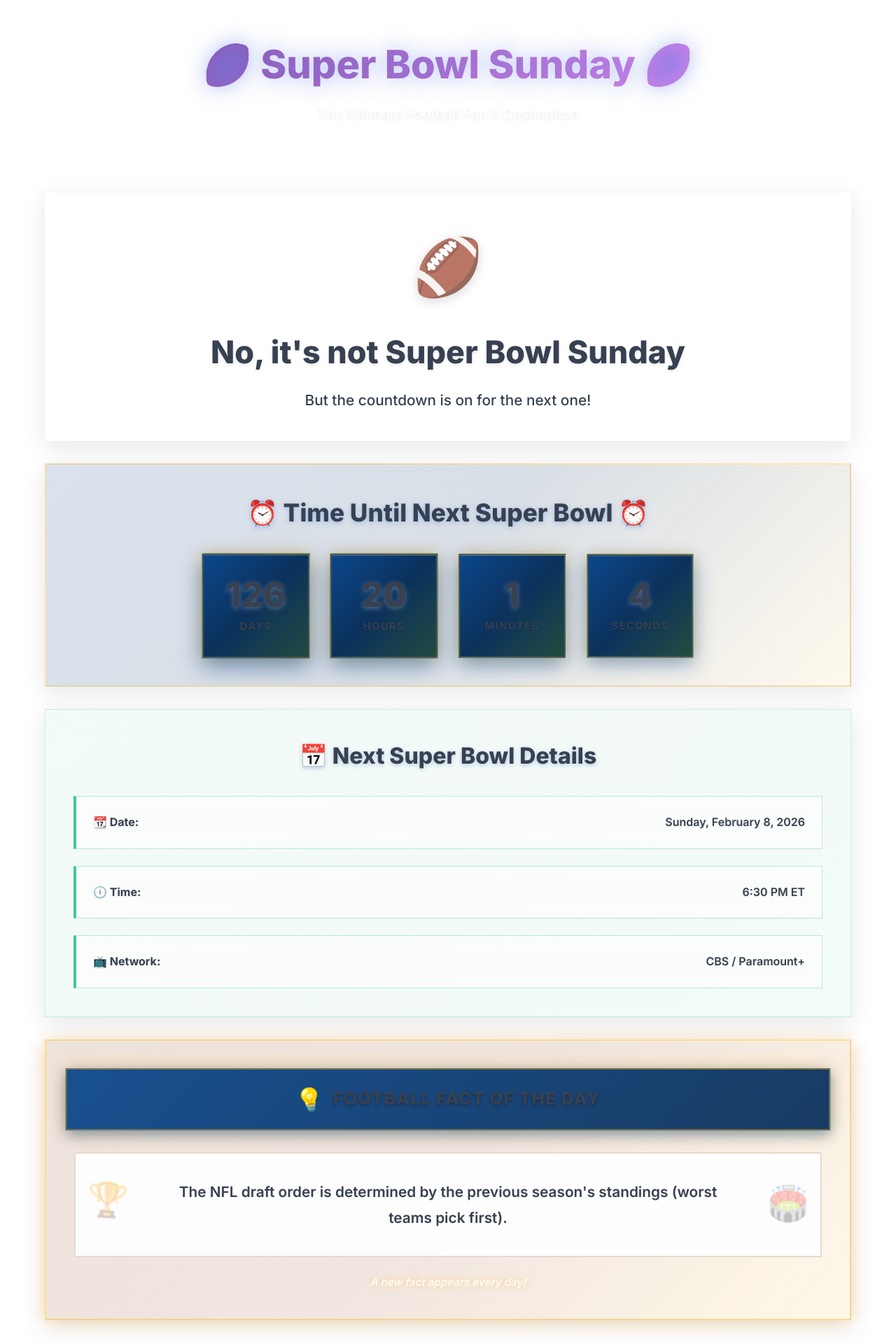
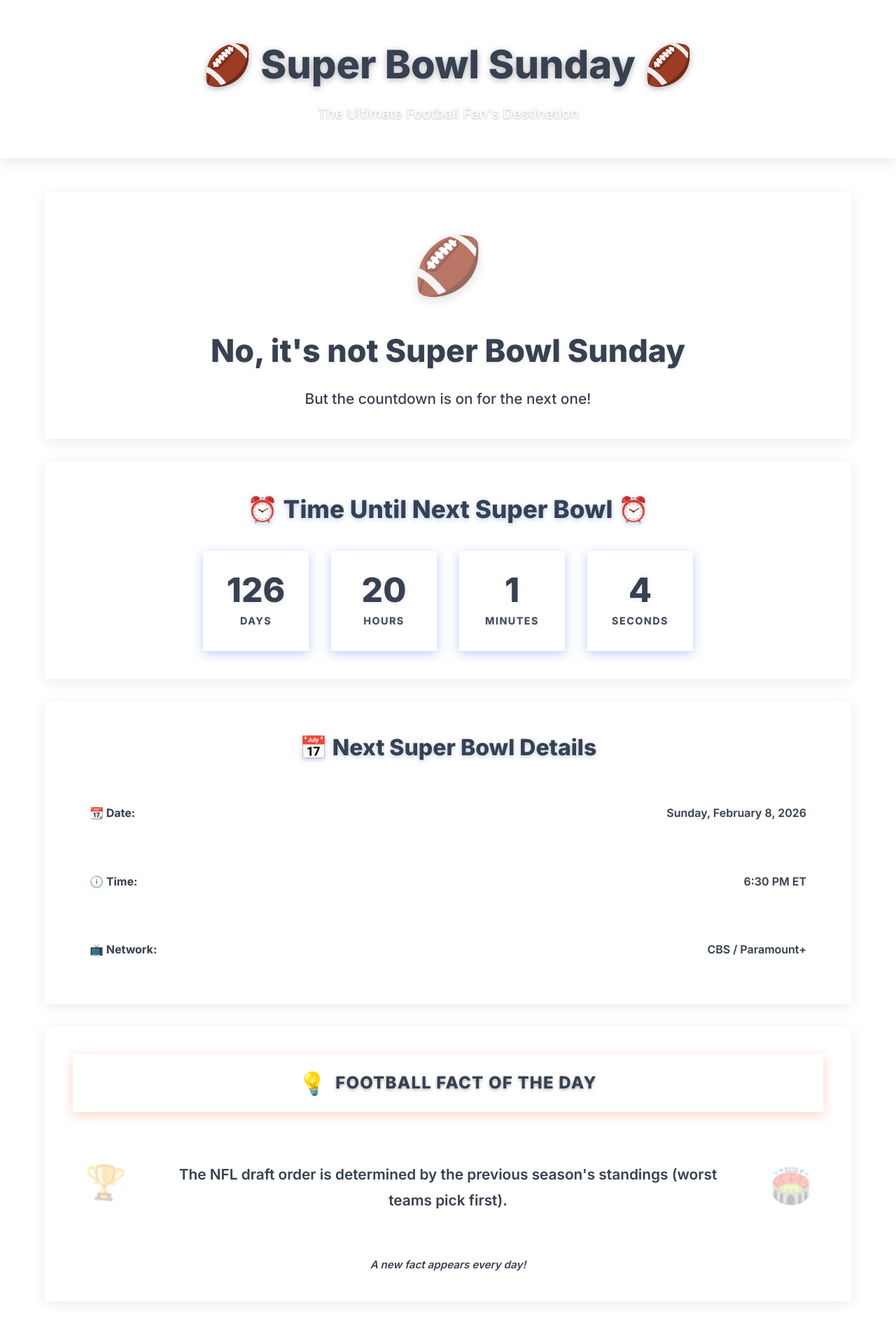
Before and after one commit to natechoiniere/nfl-zone, an Angular app: page / in a window 1280 px wide. Shown: the top 1920 px of the page at 70% size. Built offline with nearby package versions, Linux system fonts and the light colour scheme.

Commit message:
Readability

```diff
--- a/src/app/app.css
+++ b/src/app/app.css
@@ -1,20 +1,19 @@
 /* Modern Football-Themed CSS Variables */
 :root {
-  --football-green: #0d3b2e;
-  --football-green-light: #1a5f47;
-  --football-brown: #8b4513;
-  --football-brown-light: #a0522d;
-  --football-field: #2d5016;
-  --enzone-blue: #003f87;
-  --enzone-gold: #ffb81c;
+  --football-green: #1a472a;
+  --football-green-light: #2d7a4d;
+  --football-orange: #ff6b35;
+  --football-orange-light: #ff8c61;
+  --football-navy: #1a237e;
+  --football-blue: #2962ff;
 
-  --primary-color: #003f87;
-  --primary-light: #0066cc;
-  --primary-dark: #002855;
-  --success-color: #059669;
-  --success-light: #10b981;
-  --warning-color: #ffb81c;
-  --danger-color: #dc2626;
+  --primary-color: #2962ff;
+  --primary-light: #5e92f3;
+  --primary-dark: #1a237e;
+  --success-color: #10b981;
+  --success-light: #34d399;
+  --accent-orange: #ff6b35;
+  --danger-color: #ef4444;
 
   --gray-50: #f9fafb;
   --gray-100: #f3f4f6;
@@ -34,9 +33,6 @@
   --shadow-md: 0 4px 6px -1px rgb(0 0 0 / 0.1), 0 2px 4px -2px rgb(0 0 0 / 0.1);
   --shadow-lg: 0 10px 15px -3px rgb(0 0 0 / 0.1), 0 4px 6px -4px rgb(0 0 0 / 0.1);
   --shadow-xl: 0 20px 25px -5px rgb(0 0 0 / 0.1), 0 8px 10px -6px rgb(0 0 0 / 0.1);
-  --shadow-neon: 0 0 20px rgba(0, 99, 204, 0.5), 0 0 40px rgba(0, 99, 204, 0.3);
-  --shadow-success: 0 0 20px rgba(16, 185, 129, 0.5), 0 0 40px rgba(16, 185, 129, 0.3);
-  --shadow-football: 0 8px 32px rgba(139, 69, 19, 0.3), 0 0 20px rgba(255, 184, 28, 0.2);
 
   --border-radius: 0.75rem;
   --border-radius-lg: 1rem;
@@ -56,20 +52,7 @@ body {
   font-family: var(--font-family);
   line-height: 1.6;
   color: var(--gray-800);
-  background:
-    repeating-linear-gradient(
-      0deg,
-      rgba(255, 255, 255, 0.03) 0px,
-      rgba(255, 255, 255, 0.03) 10px,
-      transparent 10px,
-      transparent 20px
-    ),
-    radial-gradient(circle at 20% 80%, rgba(0, 63, 135, 0.2) 0%, transparent 50%),
-    radial-gradient(circle at 80% 20%, rgba(255, 184, 28, 0.15) 0%, transparent 50%),
-    radial-gradient(circle at 40% 40%, rgba(45, 80, 22, 0.2) 0%, transparent 50%),
-    linear-gradient(135deg, #0d3b2e 0%, #003f87 40%, #1a5f47 70%, #002855 100%);
-  background-size: 100% 100%, 100% 100%, 100% 100%, 100% 100%, 100% 100%;
-  animation: backgroundShift 25s ease-in-out infinite;
+  background: linear-gradient(135deg, #f0f4f8 0%, #d9e6f2 50%, #f0f4f8 100%);
   min-height: 100vh;
   position: relative;
   overflow-x: hidden;
@@ -83,9 +66,8 @@ body::before {
   width: 100%;
   height: 100%;
   background:
-    radial-gradient(circle at 25% 25%, rgba(255, 255, 255, 0.1) 0%, transparent 50%),
-    radial-gradient(circle at 75% 75%, rgba(255, 255, 255, 0.1) 0%, transparent 50%);
-  animation: float 15s ease-in-out infinite;
+    radial-gradient(circle at 25% 25%, rgba(41, 98, 255, 0.03) 0%, transparent 50%),
+    radial-gradient(circle at 75% 75%, rgba(255, 107, 53, 0.03) 0%, transparent 50%);
   pointer-events: none;
   z-index: -1;
 }
@@ -114,13 +96,12 @@ body::before {
 
 /* Header Styles */
 .header {
-  background: rgba(255, 255, 255, 0.1);
-  backdrop-filter: blur(20px);
-  border-bottom: 1px solid rgba(255, 255, 255, 0.2);
+  background: linear-gradient(135deg, var(--primary-dark) 0%, var(--primary-color) 100%);
   padding: 3rem 0;
   text-align: center;
   position: relative;
   overflow: hidden;
+  box-shadow: 0 4px 20px rgba(0, 0, 0, 0.1);
 }
 
 .header::before {
@@ -143,32 +124,9 @@ body::before {
   font-size: 3.5rem;
   font-weight: 900;
   margin-bottom: 0.5rem;
-  background: linear-gradient(135deg, #667eea, #764ba2, #f093fb, #f5576c);
-  background-size: 300% 300%;
-  -webkit-background-clip: text;
-  -webkit-text-fill-color: transparent;
-  background-clip: text;
-  animation: gradientShift 4s ease-in-out infinite;
-  text-shadow: 0 0 30px rgba(102, 126, 234, 0.5);
+  color: var(--white);
+  text-shadow: 0 2px 10px rgba(0, 0, 0, 0.3);
   position: relative;
-}
-
-.title::after {
-  content: '';
-  position: absolute;
-  top: 0;
-  left: 0;
-  right: 0;
-  bottom: 0;
-  background: linear-gradient(135deg, #667eea, #764ba2, #f093fb, #f5576c);
-  background-size: 300% 300%;
-  -webkit-background-clip: text;
-  -webkit-text-fill-color: transparent;
-  background-clip: text;
-  filter: blur(10px);
-  opacity: 0.3;
-  animation: gradientShift 4s ease-in-out infinite;
-  z-index: -1;
 }
 
 @keyframes gradientShift {
@@ -178,10 +136,9 @@ body::before {
 
 .subtitle {
   font-size: 1.25rem;
-  color: rgba(255, 255, 255, 0.9);
+  color: rgba(255, 255, 255, 0.95);
   font-weight: 500;
-  text-shadow: 0 2px 4px rgba(0, 0, 0, 0.1);
-  animation: fadeInUp 1s ease-out 0.5s both;
+  text-shadow: 0 1px 3px rgba(0, 0, 0, 0.3);
 }
 
 @keyframes fadeInUp {
@@ -206,16 +163,13 @@ body::before {
 .countdown-card,
 .info-card,
 .facts-card {
-  background: rgba(255, 255, 255, 0.95);
-  backdrop-filter: blur(20px);
+  background: var(--white);
   border-radius: var(--border-radius-xl);
   padding: 2.5rem;
   margin-bottom: 2rem;
-  box-shadow:
-    0 8px 32px rgba(0, 0, 0, 0.1),
-    inset 0 1px 0 rgba(255, 255, 255, 0.2);
-  border: 1px solid rgba(255, 255, 255, 0.3);
-  transition: all 0.4s cubic-bezier(0.4, 0, 0.2, 1);
+  box-shadow: 0 4px 20px rgba(0, 0, 0, 0.08);
+  border: 1px solid var(--gray-200);
+  transition: all 0.3s ease;
   position: relative;
   overflow: hidden;
 }
@@ -245,12 +199,9 @@ body::before {
 .countdown-card:hover,
 .info-card:hover,
 .facts-card:hover {
-  transform: translateY(-8px) scale(1.02);
-  box-shadow:
-    0 20px 40px rgba(0, 0, 0, 0.15),
-    0 0 20px rgba(59, 130, 246, 0.2),
-    inset 0 1px 0 rgba(255, 255, 255, 0.3);
-  border-color: rgba(255, 255, 255, 0.3);
+  transform: translateY(-4px);
+  box-shadow: 0 12px 32px rgba(0, 0, 0, 0.12);
+  border-color: var(--primary-light);
 }
 
 /* Status Card */
@@ -424,11 +375,8 @@ body::before {
 /* Countdown Card */
 .countdown-card {
   text-align: center;
-  background: linear-gradient(135deg,
-    rgba(0, 63, 135, 0.15),
-    rgba(0, 40, 85, 0.15),
-    rgba(255, 184, 28, 0.08));
-  border: 2px solid rgba(255, 184, 28, 0.3);
+  background: var(--white);
+  border: 2px solid var(--primary-light);
 }
 
 .countdown-title {
@@ -458,22 +406,15 @@ body::before {
 }
 
 .countdown-item {
-  background: linear-gradient(135deg,
-    rgba(0, 63, 135, 0.95),
-    rgba(0, 40, 85, 0.95),
-    rgba(13, 59, 46, 0.9));
+  background: linear-gradient(135deg, var(--primary-color), var(--primary-dark));
   border-radius: var(--border-radius-lg);
   padding: 2rem 1.5rem;
   color: var(--white);
-  box-shadow:
-    0 8px 25px rgba(0, 63, 135, 0.4),
-    0 0 15px rgba(255, 184, 28, 0.2),
-    inset 0 1px 0 rgba(255, 255, 255, 0.2);
-  border: 2px solid rgba(255, 184, 28, 0.3);
-  transition: all 0.3s cubic-bezier(0.4, 0, 0.2, 1);
+  box-shadow: 0 4px 15px rgba(41, 98, 255, 0.3);
+  border: none;
+  transition: all 0.3s ease;
   position: relative;
   overflow: hidden;
-  animation: countdownPulse 2s ease-in-out infinite;
 }
 
 .countdown-item:nth-child(1) { animation-delay: 0s; }
@@ -497,30 +438,10 @@ body::before {
 }
 
 .countdown-item:hover {
-  transform: translateY(-5px) scale(1.05);
-  box-shadow:
-    0 15px 35px rgba(0, 63, 135, 0.5),
-    0 0 25px rgba(255, 184, 28, 0.6),
-    inset 0 1px 0 rgba(255, 255, 255, 0.3);
-  border-color: rgba(255, 184, 28, 0.6);
+  transform: translateY(-5px) scale(1.03);
+  box-shadow: 0 8px 25px rgba(41, 98, 255, 0.4);
 }
 
-@keyframes countdownPulse {
-  0%, 100% {
-    transform: scale(1);
-    box-shadow:
-      0 8px 25px rgba(0, 63, 135, 0.4),
-      0 0 15px rgba(255, 184, 28, 0.2),
-      inset 0 1px 0 rgba(255, 255, 255, 0.2);
-  }
-  50% {
-    transform: scale(1.02);
-    box-shadow:
-      0 12px 30px rgba(0, 63, 135, 0.5),
-      0 0 20px rgba(255, 184, 28, 0.4),
-      inset 0 1px 0 rgba(255, 255, 255, 0.3);
-  }
-}
 
 .countdown-number {
   font-size: 3rem;
@@ -551,29 +472,19 @@ body::before {
 
 /* Info Card */
 .info-card {
-  background: linear-gradient(135deg,
-    rgba(16, 185, 129, 0.05),
-    rgba(5, 150, 105, 0.05),
-    rgba(34, 197, 94, 0.05));
-  border: 1px solid rgba(16, 185, 129, 0.2);
+  background: var(--white);
+  border: 2px solid var(--success-light);
 }
 
 /* Fact of the Day Card */
 .fact-of-day-card {
-  background: linear-gradient(135deg,
-    rgba(139, 69, 19, 0.15),
-    rgba(160, 82, 45, 0.15),
-    rgba(255, 184, 28, 0.1));
-  backdrop-filter: blur(20px);
+  background: var(--white);
   border-radius: var(--border-radius-xl);
   padding: 2.5rem;
   margin-bottom: 2rem;
-  box-shadow:
-    0 8px 32px rgba(139, 69, 19, 0.2),
-    0 0 20px rgba(255, 184, 28, 0.2),
-    inset 0 1px 0 rgba(255, 255, 255, 0.2);
-  border: 2px solid rgba(255, 184, 28, 0.4);
-  transition: all 0.4s cubic-bezier(0.4, 0, 0.2, 1);
+  box-shadow: 0 4px 20px rgba(0, 0, 0, 0.08);
+  border: 2px solid var(--accent-orange);
+  transition: all 0.3s ease;
   position: relative;
   overflow: hidden;
 }
@@ -594,12 +505,9 @@ body::before {
 }
 
 .fact-of-day-card:hover {
-  transform: translateY(-8px) scale(1.02);
-  box-shadow:
-    0 20px 40px rgba(139, 69, 19, 0.3),
-    0 0 30px rgba(255, 184, 28, 0.4),
-    inset 0 1px 0 rgba(255, 255, 255, 0.3);
-  border-color: rgba(255, 184, 28, 0.6);
+  transform: translateY(-4px);
+  box-shadow: 0 12px 32px rgba(0, 0, 0, 0.12);
+  border-color: var(--accent-orange);
 }
 
 .fact-badge {
@@ -609,31 +517,12 @@ body::before {
   gap: 0.75rem;
   margin-bottom: 2rem;
   padding: 1rem 2rem;
-  background: linear-gradient(135deg,
-    rgba(0, 63, 135, 0.9),
-    rgba(0, 40, 85, 0.9));
+  background: linear-gradient(135deg, var(--accent-orange), var(--football-orange-light));
   border-radius: var(--border-radius-lg);
-  box-shadow:
-    0 4px 15px rgba(0, 63, 135, 0.4),
-    0 0 20px rgba(255, 184, 28, 0.2);
-  border: 2px solid rgba(255, 184, 28, 0.4);
-  animation: badgePulse 3s ease-in-out infinite;
+  box-shadow: 0 4px 15px rgba(255, 107, 53, 0.3);
+  border: none;
 }
 
-@keyframes badgePulse {
-  0%, 100% {
-    transform: scale(1);
-    box-shadow:
-      0 4px 15px rgba(0, 63, 135, 0.4),
-      0 0 20px rgba(255, 184, 28, 0.2);
-  }
-  50% {
-    transform: scale(1.03);
-    box-shadow:
-      0 6px 20px rgba(0, 63, 135, 0.5),
-      0 0 30px rgba(255, 184, 28, 0.4);
-  }
-}
 
 .badge-icon {
   font-size: 2rem;
@@ -661,9 +550,9 @@ body::before {
   justify-content: center;
   gap: 2rem;
   padding: 2rem;
-  background: rgba(255, 255, 255, 0.95);
+  background: var(--gray-50);
   border-radius: var(--border-radius-lg);
-  border: 2px solid rgba(139, 69, 19, 0.2);
+  border: 1px solid var(--gray-200);
   min-height: 150px;
   position: relative;
 }
@@ -714,23 +603,11 @@ body::before {
 
 .fact-note {
   font-size: 0.95rem;
-  color: rgba(255, 255, 255, 0.9);
+  color: var(--gray-600);
   font-weight: 600;
   font-style: italic;
-  text-shadow: 0 1px 3px rgba(0, 0, 0, 0.3);
-  animation: noteGlow 2s ease-in-out infinite;
 }
 
-@keyframes noteGlow {
-  0%, 100% {
-    opacity: 0.8;
-    text-shadow: 0 1px 3px rgba(0, 0, 0, 0.3);
-  }
-  50% {
-    opacity: 1;
-    text-shadow: 0 0 10px rgba(255, 184, 28, 0.6);
-  }
-}
 
 .info-title,
 .facts-title {
@@ -763,12 +640,11 @@ body::before {
   justify-content: space-between;
   align-items: center;
   padding: 1.5rem;
-  background: rgba(255, 255, 255, 0.8);
-  backdrop-filter: blur(10px);
-  border-radius: var(--border-radius-lg);
-  border: 1px solid rgba(16, 185, 129, 0.3);
-  border-left: 4px solid rgba(16, 185, 129, 0.8);
-  transition: all 0.3s cubic-bezier(0.4, 0, 0.2, 1);
+  background: var(--gray-50);
+  border-radius: var(--border-radius);
+  border: 1px solid var(--gray-200);
+  border-left: 4px solid var(--success-color);
+  transition: all 0.3s ease;
   position: relative;
   overflow: hidden;
 }
@@ -790,8 +666,9 @@ body::before {
 
 .info-item:hover {
   transform: translateX(5px);
-  border-left-color: rgba(16, 185, 129, 1);
-  box-shadow: 0 5px 15px rgba(16, 185, 129, 0.2);
+  border-left-color: var(--success-light);
+  box-shadow: 0 4px 12px rgba(0, 0, 0, 0.08);
+  background: var(--white);
 }
 
 .info-label {
@@ -809,26 +686,15 @@ body::before {
 
 /* Footer */
 .footer {
-  background: rgba(255, 255, 255, 0.95);
-  backdrop-filter: blur(20px);
-  border-top: 1px solid rgba(255, 255, 255, 0.3);
+  background: var(--white);
+  border-top: 1px solid var(--gray-200);
   padding: 2.5rem 0;
   text-align: center;
-  color: var(--gray-700);
+  color: var(--gray-600);
   font-weight: 500;
-  text-shadow: 0 1px 2px rgba(0, 0, 0, 0.1);
-  position: relative;
+  box-shadow: 0 -2px 10px rgba(0, 0, 0, 0.05);
 }
 
-.footer::before {
-  content: '';
-  position: absolute;
-  top: 0;
-  left: 0;
-  right: 0;
-  height: 1px;
-  background: linear-gradient(90deg, transparent, rgba(255, 255, 255, 0.3), transparent);
-}
 
 /* Responsive Design */
 @media (max-width: 768px) {
```
